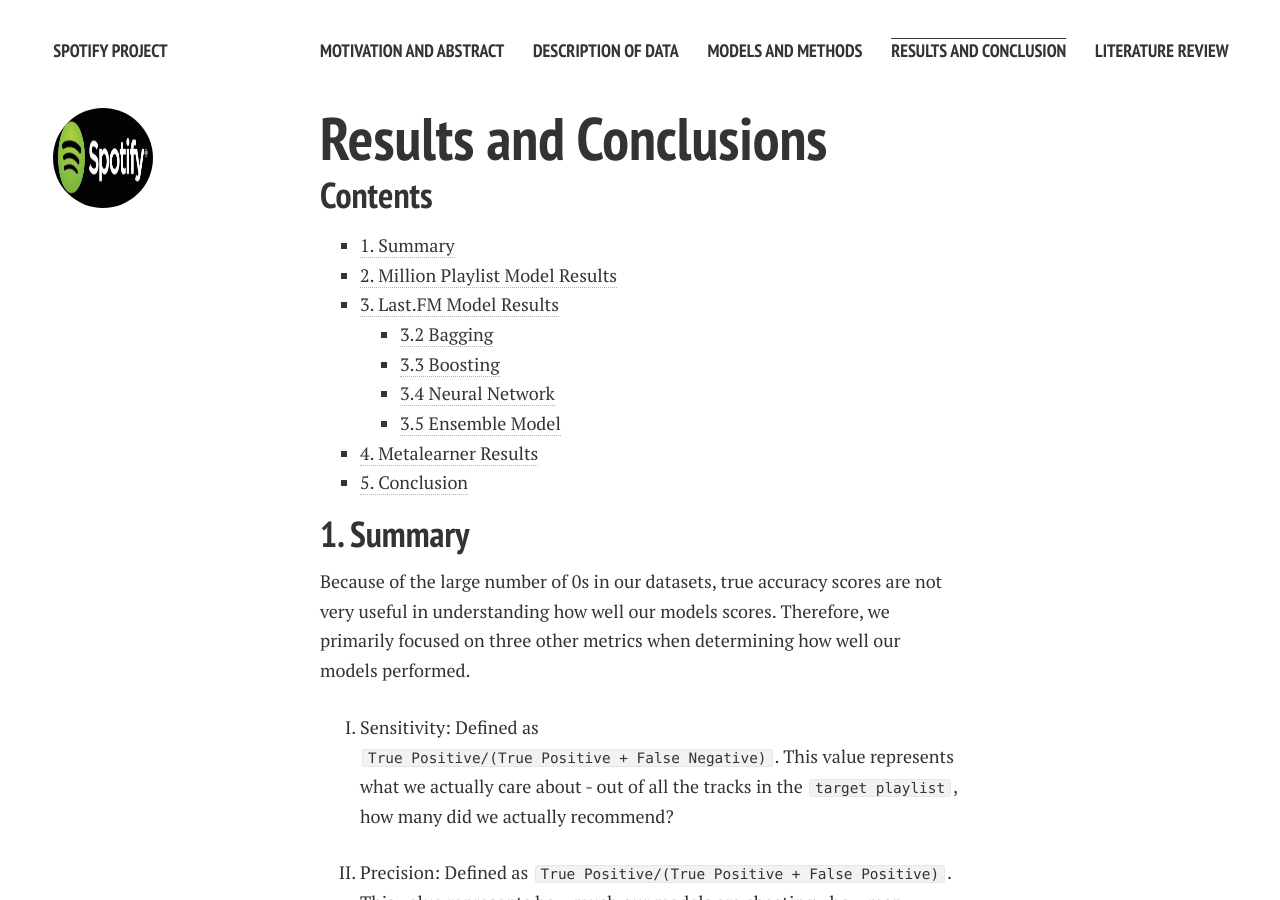
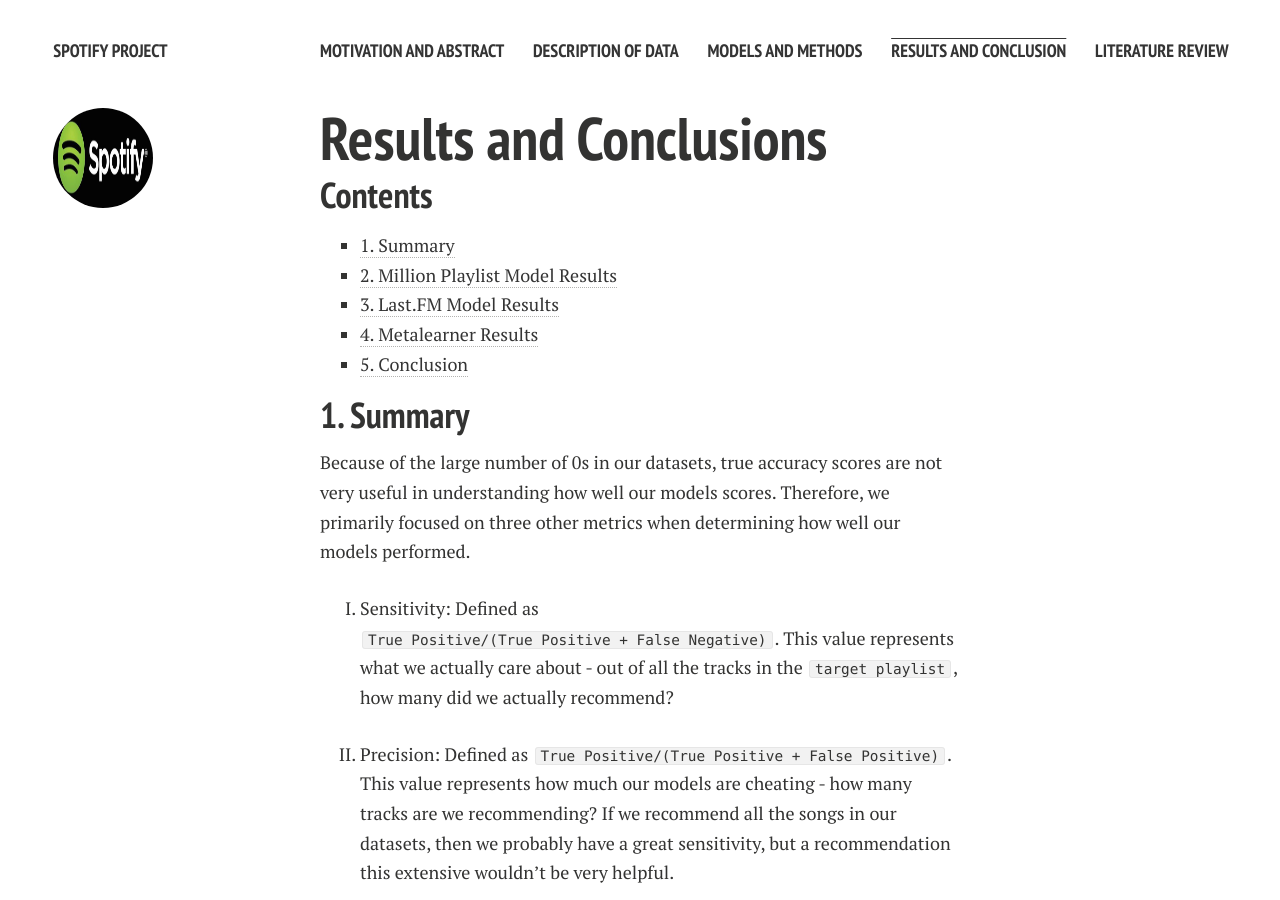
Before and after one commit to lyannaliu/lyannaliu.github.io, a Jekyll site: the page built from resultsandconclusion.md, in a window 1280 px wide and 900 px high. Built offline with Jekyll 4.4.1, drawn with Linux system fonts in a browser that asks for light colours; nearby versions of some CDN libraries; some of the changed text lies outside the part shown.

Commit message:
Update resultsandconclusion.md

````diff
--- a/resultsandconclusion.md
+++ b/resultsandconclusion.md
@@ -11,10 +11,6 @@ title: Results and Conclusions
 * [1. Summary](#1)
 * [2. Million Playlist Model Results](#2)
 * [3. Last.FM Model Results](#3)
-    * [3.2 Bagging](#3.2)
-    * [3.3 Boosting](#3.3)
-    * [3.4 Neural Network](#3.4)
-    * [3.5 Ensemble Model](#3.5)
 * [4. Metalearner Results](#4)
 * [5. Conclusion](#4)
 
@@ -648,11 +644,6 @@ NN_test_metrics = metrics_models(y_test, NN_model.predict_classes(X_test), 'NN_t
 NN_metrics = pd.concat([NN_train_metrics, NN_test_metrics], axis = 1)
 ```
 
-<h3 id="3.1">3.1 Logistic regression</h3>
-Logistic regression
-<h3 id="3.2">3.2 Ensemble model</h3>
-Ensemble model
-
 <h2 id="4">4. Metalearner Results</h2>
 
 <h2 id="5">5. Conclusion</h2>
````
